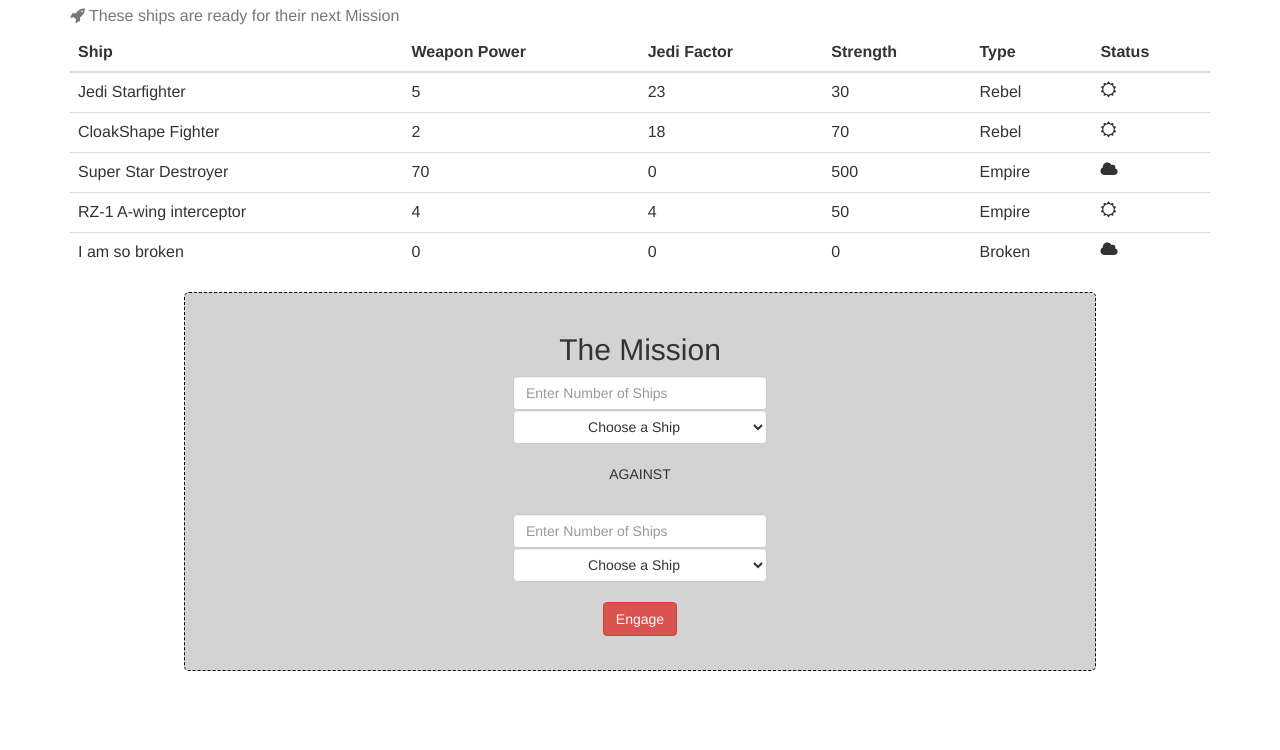
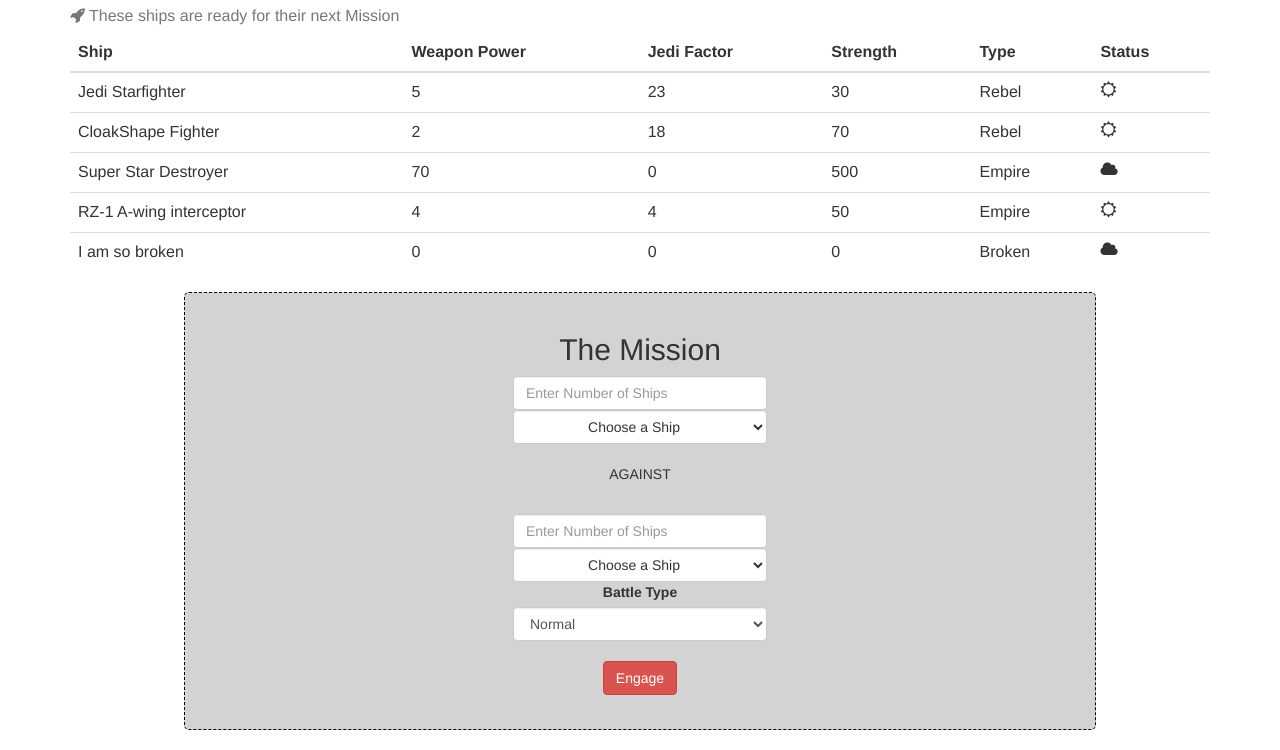
Before and after one commit to JorgeSquared/oop-course-4, a PHP site: page /index.php in a window 1280 px wide. Shown: the part 121-871 px from the top of the page. Before the commit the page ends 792 px from the top, so only its background shows below. Run offline with PHP 8.4, Linux system fonts and the light colour scheme; some libraries are stand-ins or nearby versions.

Commit message:
The Wonder of Class Constants

```diff
--- a/battle.php
+++ b/battle.php
@@ -31,7 +31,8 @@ if ($ship1Quantity <= 0 || $ship2Quantity <= 0) {
     die;
 }
 
-$battleResult = $battleManager->battle($ship1, $ship1Quantity, $ship2, $ship2Quantity);
+$battleType = $_POST['battle_type'];
+$battleResult = $battleManager->battle($ship1, $ship1Quantity, $ship2, $ship2Quantity, $battleType);
 ?>
 
 <html>
--- a/index.php
+++ b/index.php
@@ -115,6 +115,16 @@ if (isset($_GET['error'])) {
                                 <?php endif; ?>
                             <?php endforeach; ?>
                         </select>
+
+                        <div class="text-center">
+                            <label for="battle_type">Battle Type</label>
+                            <select name="battle_type" id="battle_type" class="form-control drp-dwn-width center-block">
+                                <option value="<?php echo BattleManager::TYPE_NORMAL; ?>">Normal</option>
+                                <option value="<?php echo BattleManager::TYPE_NO_JEDI; ?>">No Jedi Powers</option>
+                                <option value="<?php echo BattleManager::TYPE_ONLY_JEDI?>">Only Jedi Powers</option>
+                            </select>
+                        </div>
+
                         <br>
                         <button class="btn btn-md btn-danger center-block" type="submit">Engage</button>
                     </form>
--- a/lib/Service/BattleManager.php
+++ b/lib/Service/BattleManager.php
@@ -2,36 +2,52 @@
 
 class BattleManager
 {
+    // normal battle mode
+    const TYPE_NORMAL = 'type_normal';
+    // don't allow jedi powers
+    const TYPE_NO_JEDI = 'no_jedi';
+    // you can *only* win with jedi power
+    const TYPE_ONLY_JEDI = 'only_jedi';
+
     /**
      * Our complex fighting algorithm!
      *
      * @return BattleResult
      */
-    public function battle(AbstractShip $ship1, $ship1Quantity, AbstractShip $ship2, $ship2Quantity)
+    public function battle(AbstractShip $ship1, $ship1Quantity, AbstractShip $ship2, $ship2Quantity, $battleType)
     {
         $ship1Health = $ship1->getStrength() * $ship1Quantity;
         $ship2Health = $ship2->getStrength() * $ship2Quantity;
 
         $ship1UsedJediPowers = false;
         $ship2UsedJediPowers = false;
+        $i = 0;
         while ($ship1Health > 0 && $ship2Health > 0) {
             // first, see if we have a rare Jedi hero event!
-            if ($this->didJediDestroyShipUsingTheForce($ship1)) {
+            if ($battleType != BattleManager::TYPE_NO_JEDI && $this->didJediDestroyShipUsingTheForce($ship1)) {
                 $ship2Health = 0;
                 $ship1UsedJediPowers = true;
 
                 break;
             }
-            if ($this->didJediDestroyShipUsingTheForce($ship2)) {
+            if ($battleType != BattleManager::TYPE_NO_JEDI && $this->didJediDestroyShipUsingTheForce($ship2)) {
                 $ship1Health = 0;
                 $ship2UsedJediPowers = true;
 
                 break;
             }
 
-            // now battle them normally
-            $ship1Health = $ship1Health - ($ship2->getWeaponPower() * $ship2Quantity);
-            $ship2Health = $ship2Health - ($ship1->getWeaponPower() * $ship1Quantity);
+            if ($battleType != BattleManager::TYPE_ONLY_JEDI) {
+                // now battle them normally
+                $ship1Health = $ship1Health - ($ship2->getWeaponPower() * $ship2Quantity);
+                $ship2Health = $ship2Health - ($ship1->getWeaponPower() * $ship1Quantity);
+            }
+
+            if ($i == 100) {
+                $ship1Health = 0;
+                $ship2Health = 0;
+            }
+            $i++;
         }
 
         // update the strengths on the ships, so we can show this
```
